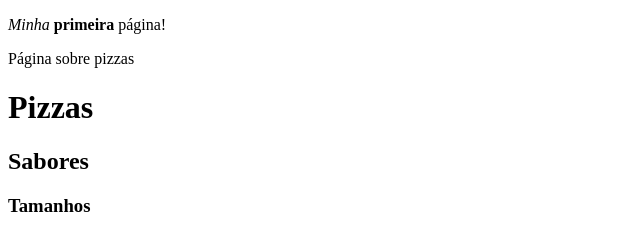
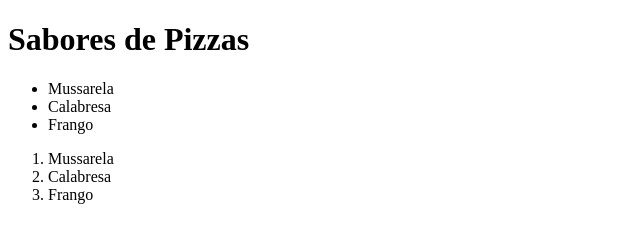
Before and after one commit to anabfs/PWR, a plain HTML site: page Exemplos de Aula/index.html in a window 1280 px wide. Shown: the whole page, without its empty margins (0-640 px from the left). Drawn offline with Linux system fonts and the light colour scheme.

Commit message:
Colocando listas na página

```diff
--- a/Exemplos de Aula/index.html
+++ b/Exemplos de Aula/index.html
@@ -7,12 +7,21 @@
 </head>
 
 <body>
-    <p><em>Minha</em> <strong>primeira</strong> página!</p>
-    <p>Página sobre pizzas</p>
+    <h1>Sabores de Pizzas</h1>
 
-    <h1>Pizzas</h1>
-    <h2>Sabores</h2>
-    <h3>Tamanhos</h3>
+    <!-- Lista não ordenada -->
+    <ul>
+        <li>Mussarela</li>
+        <li>Calabresa</li>
+        <li>Frango</li>
+    </ul>
+
+    <!-- Lista ordenada -->
+    <ol>
+        <li>Mussarela</li>
+        <li>Calabresa</li>
+        <li>Frango</li>
+    </ol>
 </body>
 
 </html>
```
